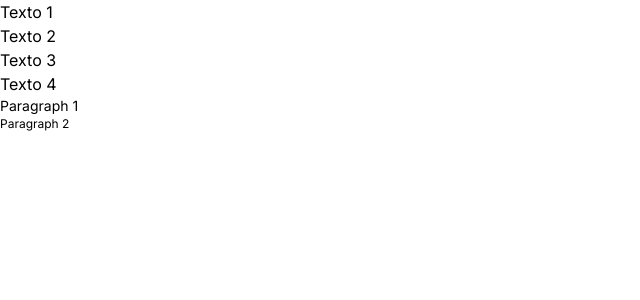
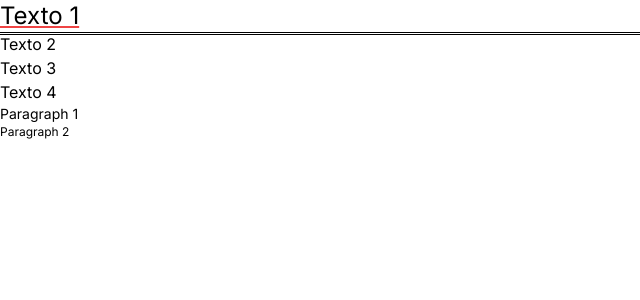
Before and after one commit to emersonjds/nextjs-tw, a Next.js app: page /typography in a window 1280 px wide. Shown: the top 300 px of the page, without its empty margins (0-640 px from the left). Built offline with nearby package versions, Linux system fonts and the light colour scheme.

Commit message:
add google fonts

```diff
--- a/src/app/globals.css
+++ b/src/app/globals.css
@@ -1,15 +1,18 @@
 @import url('https://fonts.googleapis.com/css2?family=Inter:wght@100;200;300;400;500&display=swap');
+
+@import url('https://fonts.googleapis.com/css2?family=Lato:ital,wght@0,300;0,400;1,300&display=swap');
 
 @tailwind base;
 @tailwind components;
 @tailwind utilities;
 
 /* directives */
-/* @layer components {
+@layer components {
   html {
-    @apply bg-gray-600;
+    @apply text-black;
+    font-family: 'Lato', sans-serif;
   }
   .btn {
     @apply bg-blue-500 text-white font-bold py-2 px-4 rounded;
   }
-} */
+}
--- a/src/app/typography/page.tsx
+++ b/src/app/typography/page.tsx
@@ -1,7 +1,10 @@
 export default function Typhografy() {
   return (
     <div>
-      <h1>Texto 1</h1>
+      <h1 className="text-2xl underline decoration-red-500 outline-double">
+        Texto 1
+      </h1>
+
       <h2>Texto 2</h2>
       <h3>Texto 3</h3>
       <h4 className="text-base">Texto 4</h4>
```
